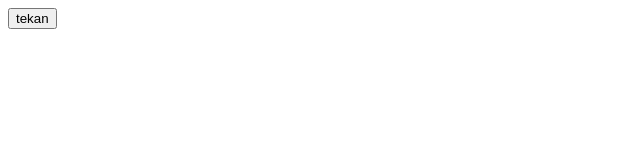
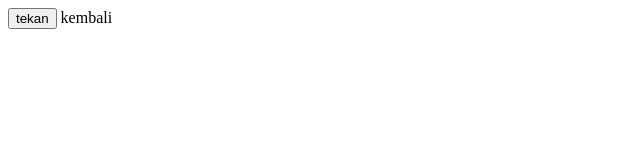
Before and after one commit to raharjayaka-commits/nyaka, a plain HTML site: page button.html in a window 1280 px wide. Shown: the full height of the page, 0-640 px from the left. Drawn offline with Linux system fonts and the light colour scheme.

Commit message:
Update button.html

```diff
--- a/button.html
+++ b/button.html
@@ -9,5 +9,6 @@
     </head>
     <body>
         <button onclick="sayHello()">tekan</button>
+        <a herf="index.html"> kembali </a>
     </body>
 </html>
```
